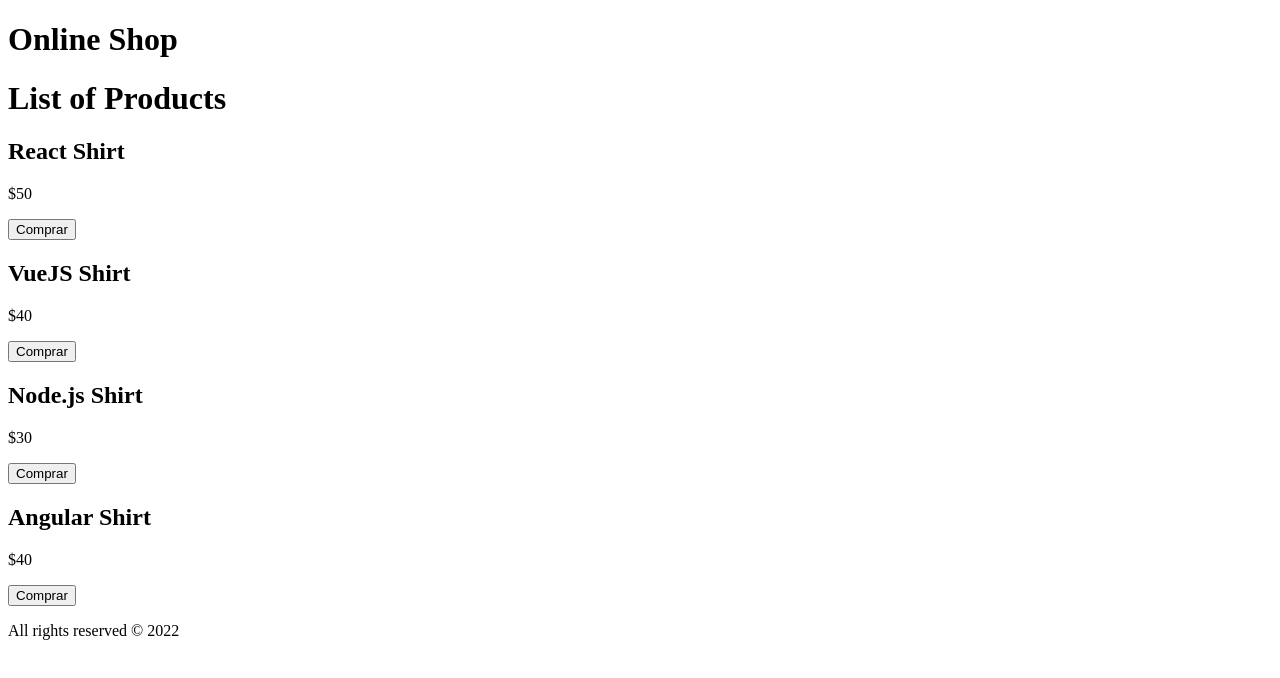
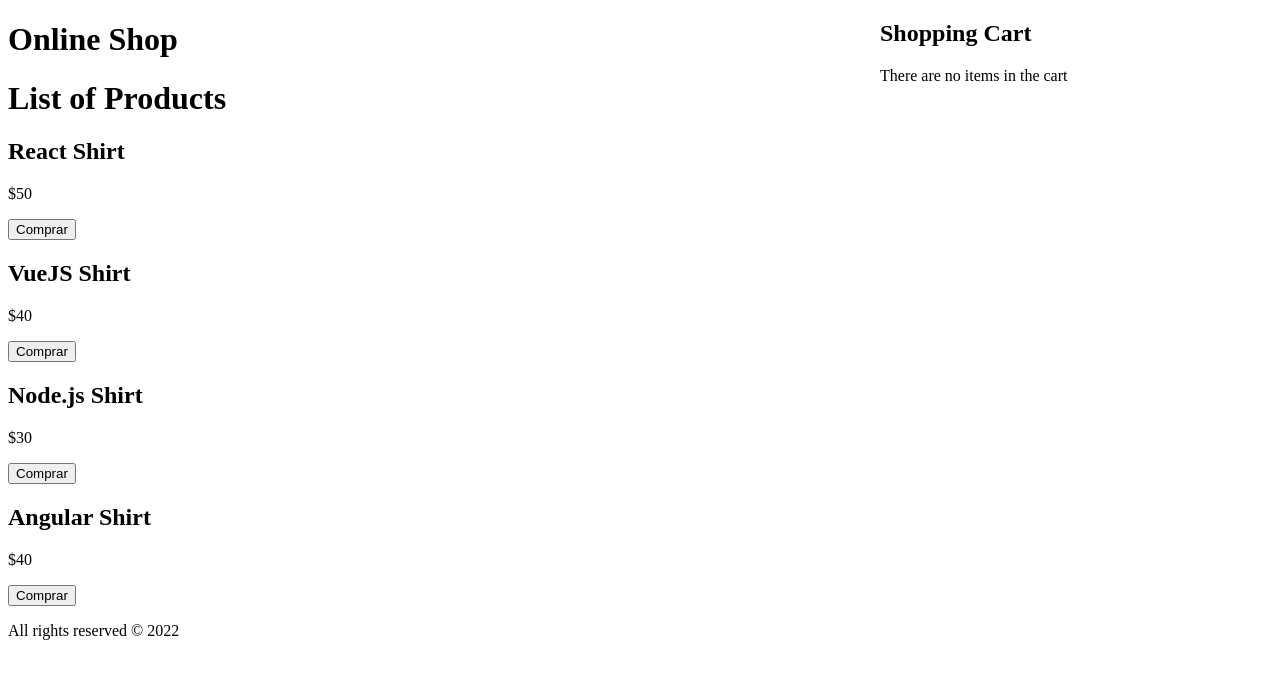
Before and after one commit to salvasvip/react-basic, a React (Create React App) app: page / in a window 1280 px wide. Shown: the top 678 px of the page. Built offline with nearby package versions, Linux system fonts and the light colour scheme.

Commit message:
display state elements

```diff
--- a/src/App.js
+++ b/src/App.js
@@ -2,6 +2,7 @@
 import Header from "./components/Header";
 import Footer from "./components/Footer";
 import Product from "./components/Product";
+import Cart from "./components/Cart";
 
 function App() {
     const [products, saveProducts] = useState([
@@ -26,6 +27,7 @@
                     products={products}
                     addProduct={addProduct}/>
             ))}
+            <Cart cart={cart}/>
             <Footer date={date}/>
         </Fragment>
     )
--- /dev/null
+++ b/src/components/Cart.js
@@ -0,0 +1,22 @@
+import Product from "./Product";
+import {Fragment} from "react";
+import './cart.css'
+
+const Cart = ({cart}) => (
+    <Fragment>
+        <div className="cart">
+            <h2>Shopping Cart</h2>
+            {(cart.length === 0) ?
+                <p>There are no items in the cart</p> :
+                cart.map(product => (
+                    <Product
+                        key={product.id}
+                        product={product}
+                    />
+                ))
+            }
+        </div>
+    </Fragment>
+)
+
+export default Cart
--- /dev/null
+++ b/src/components/cart.css
@@ -0,0 +1,7 @@
+.cart {
+    position: fixed;
+    top: 0;
+    right: 0;
+    background-color: white;
+    width: 400px;
+}
```
